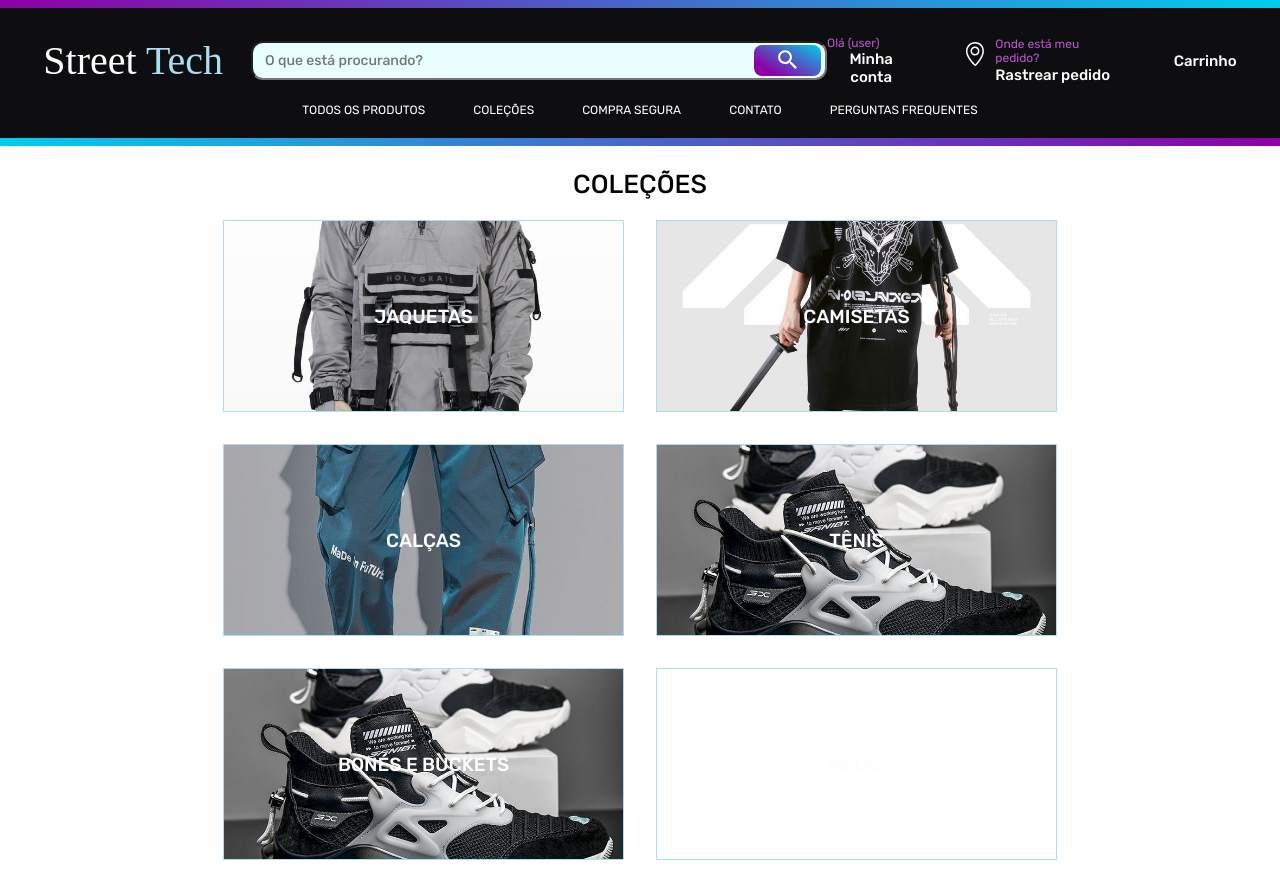
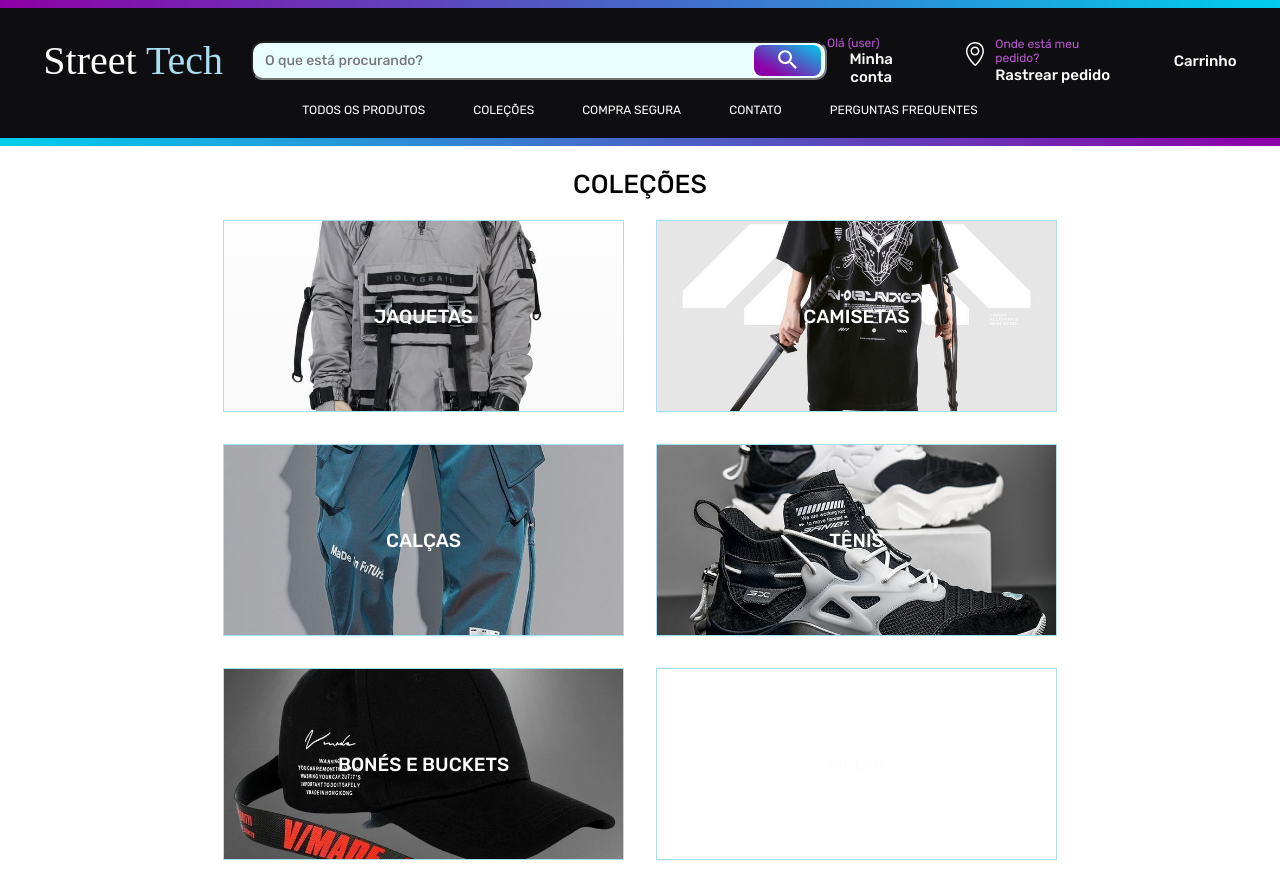
Before and after one commit to gustavocarvalho-ra/NextJs-Loja_Roupas, a Next.js app: page / in a window 1280 px wide. Shown: the top 890 px of the page. Built offline with nearby package versions, Linux system fonts and the light colour scheme; a web font is replaced by a local one.

Commit message:
style: card main

```diff
--- a/app/components/Main/styles.ts
+++ b/app/components/Main/styles.ts
@@ -60,7 +60,7 @@ export const Man = styled.div `
       background-image: url("/assets/tenisEANF.jpeg");
     }
     .bon {
-      background-image: url("/assets/tenisEANF.jpeg");
+      background-image: url("/assets/boneStreetWR.jpeg");
     }
   }
 `
```
